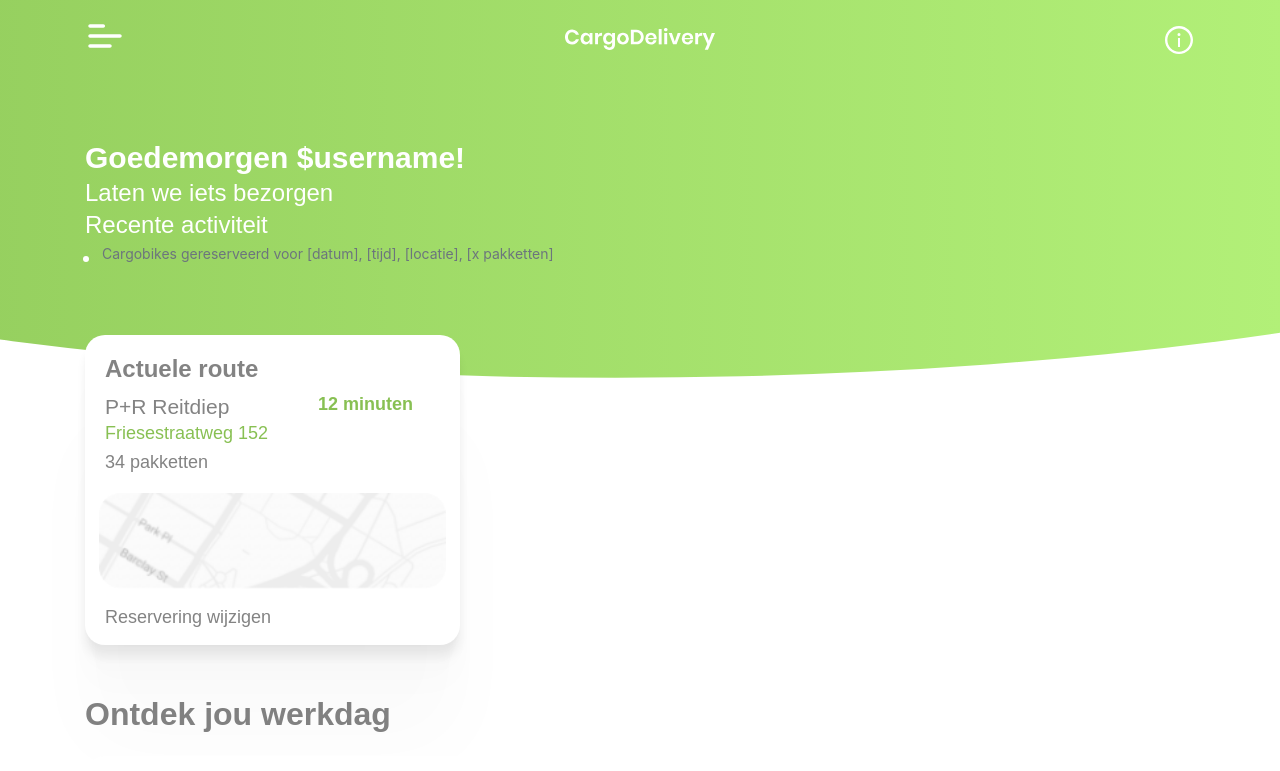
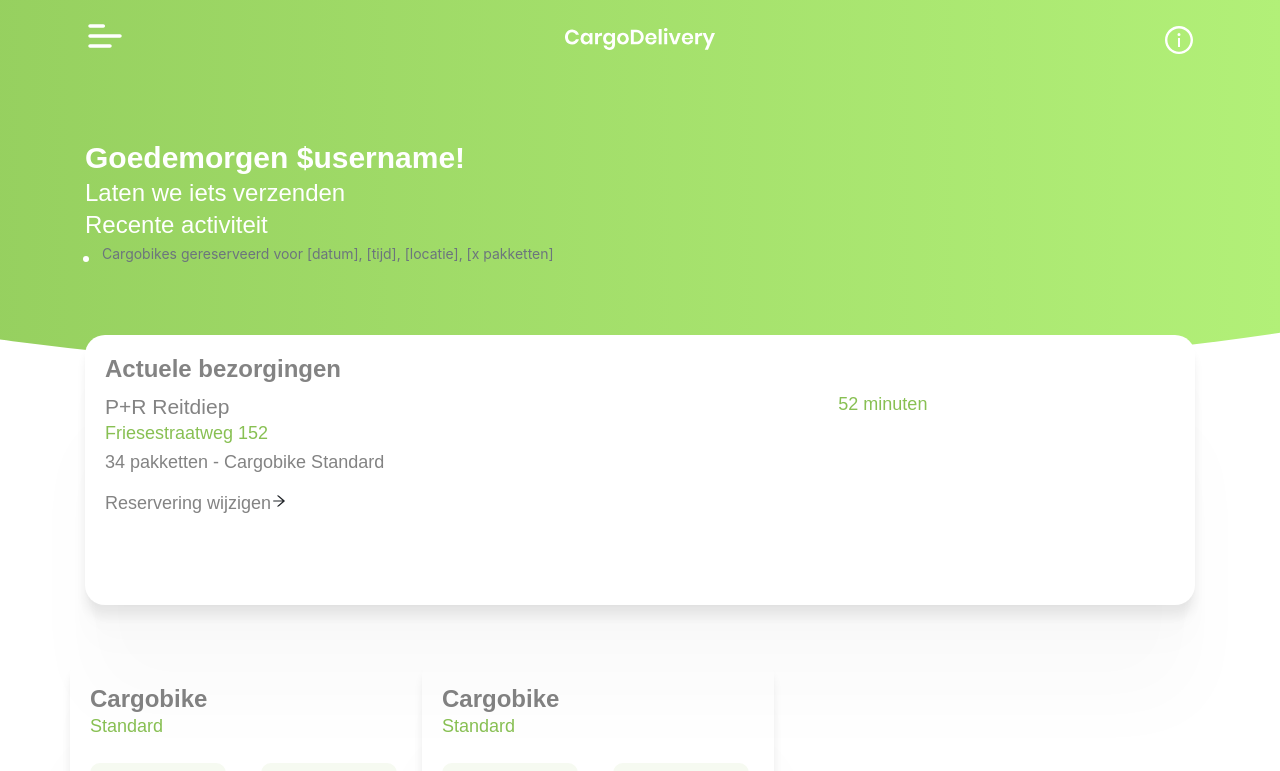
Before and after one commit to ajnjanssen/cargobike, a React (Create React App) app in the folder cargobike/: page / in a window 1280 px wide. Shown: the top 771 px of the page. Built offline with nearby package versions, Linux system fonts and the light colour scheme.

Commit message:
Placeholders
Placeholders gefixt

```diff
--- a/cargobike/src/Body.js
+++ b/cargobike/src/Body.js
@@ -9,8 +9,8 @@ function Body() {
     return (
         <div>
             {/* <OndReservering /> */}
-            {/* <OndDashboard /> */}
-            <BezDashboard />
+            <OndDashboard />
+            {/* <BezDashboard /> */}
 
         </div>
     )
--- a/cargobike/src/OndDashboard.js
+++ b/cargobike/src/OndDashboard.js
@@ -5,7 +5,7 @@ import { BsDot } from "react-icons/bs";
 import { IconContext } from 'react-icons/lib';
 import { AiOutlineArrowRight } from 'react-icons/ai';
 
-import placeholder from './img/ph.png';
+import placeholder from './img/Placeholder.png';
 
 // css apart maken voor dit component
 import './OndReservering.css';
```
Also changed, not shown: cargobike/src/img/Placeholder.png (added).
